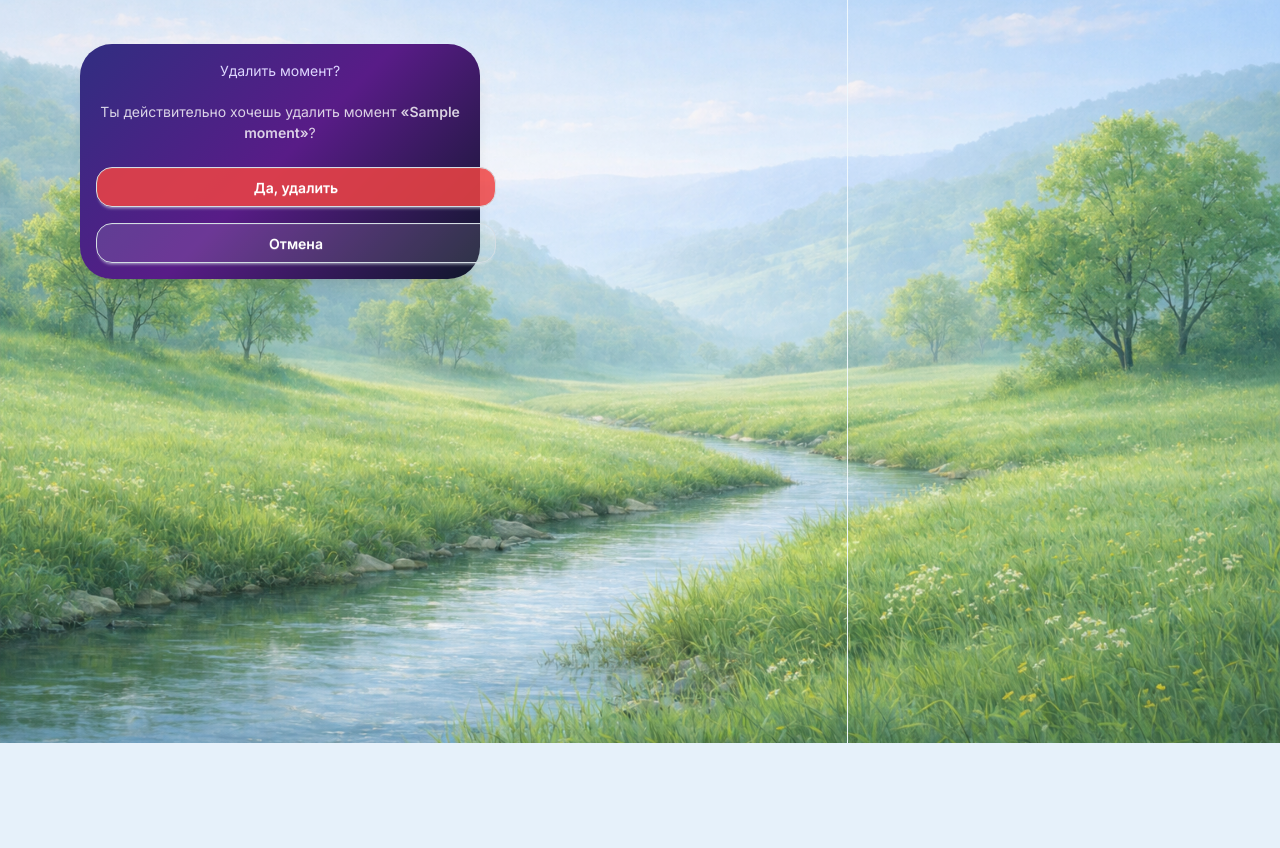
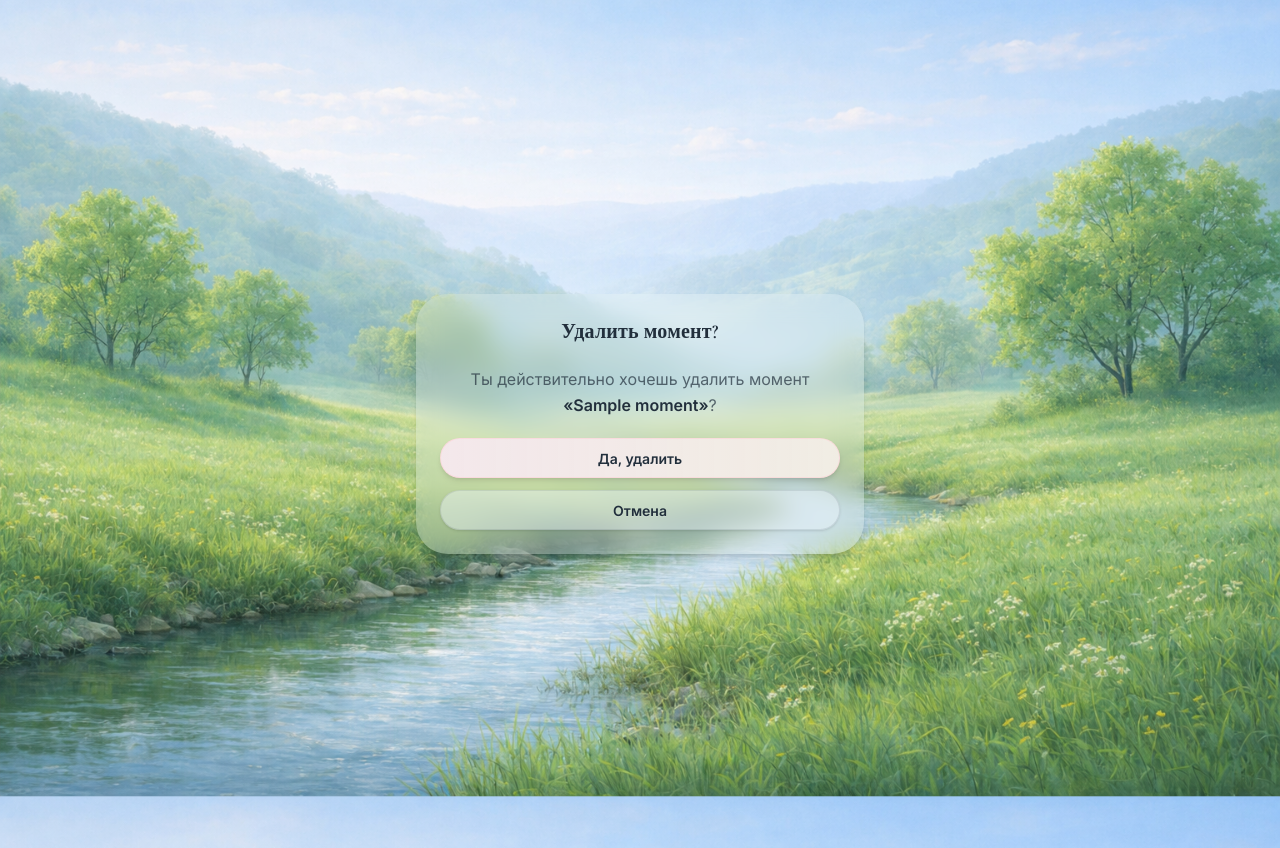
Before and after one commit to AndTiho/Moments, a Django app: page /moments/delete/1/ in a window 1280 px wide. Shown: the part 57-905 px from the top of the page. Before the commit the page ends 800 px from the top, so only its background shows below. Run offline with Django 5.2, Linux system fonts and the light colour scheme; a user stored in the database is signed in; tables that the repository leaves empty hold one stand-in row (values such as "Sample post"); style sheets or scripts are compiled from the project's sources.

Commit message:
- add inline confirmation step before deletion - align UI with project design system - fix layout and button behavior

```diff
--- a/templates/base.html
+++ b/templates/base.html
@@ -22,5 +22,6 @@
 </main>
 
 {% include "includes/footer.html" %}
+<script defer src="https://unpkg.com/alpinejs@3.x.x/dist/cdn.min.js"></script>
 </body>
 </html>
--- a/templates/moment/moment_confirm_delete.html
+++ b/templates/moment/moment_confirm_delete.html
@@ -1,31 +1,74 @@
 {% extends "base.html" %}
 
 {% block content %}
-<div class="container d-flex justify-content-center align-items-center min-vh-100 py-5">
-    <div class="card shadow-lg border-0 w-100" style="max-width: 520px; border-radius: 2rem; background: linear-gradient(135deg, #312e81, #581c87, #0f172a); color: white;">
-        <div class="card-body p-4 p-md-5 text-center">
+<div class="min-h-screen flex items-center justify-center px-4 py-10">
+    <div class="w-full max-w-md
+                rounded-[2rem]
+                bg-base-100/30 backdrop-blur-md
+                shadow-md
+                p-6
+                text-center
+                space-y-5">
 
-            <h2 class="mb-3" style="color: #ddd6fe;">
+        <h2 class="nature-title text-xl">
             Удалить момент?
         </h2>
 
-            <p class="mb-4" style="color: rgba(255,255,255,0.8);">
+        <p class="text-base-content/70 leading-relaxed">
             Ты действительно хочешь удалить момент
-                <strong>«{{ moment.title }}»</strong>?
+            <strong class="text-base-content">«{{ moment.title }}»</strong>?
         </p>
 
-            <form method="post">
+        <form method="post" class="w-full">
             {% csrf_token %}
-                <button type="submit" class="btn w-100 mb-2" style="background-color: rgba(239, 68, 68, 0.85); color: white; border-radius: 1rem;">
+
+            <div x-data="{ confirm: false }" class="space-y-3">
+
+                <template x-if="!confirm">
+                    <button type="button"
+                            @click="confirm = true"
+                            class="btn w-full rounded-full px-6
+                                   border border-rose-200/50
+                                   bg-gradient-to-r from-rose-100/60 to-orange-100/50
+                                   text-base-content shadow-md transition
+                                   hover:-translate-y-1 hover:shadow-lg
+                                   hover:border-rose-200/70
+                                   hover:from-rose-100/80 hover:to-orange-100/70">
                         Да, удалить
                     </button>
-            </form>
+                </template>
 
-            <a href="{% url 'moment:moment_detail' moment.pk %}" class="btn w-100" style="background-color: rgba(255,255,255,0.12); color: white; border-radius: 1rem;">
+                <template x-if="confirm">
+                    <div class="space-y-3">
+                        <p class="text-sm text-base-content/60">
+                            Точно удалить? Уничтожаем тот самый момент?
+                        </p>
+
+                        <button type="submit"
+                                class="btn w-full rounded-full px-6
+                                       border border-rose-200/50
+                                       bg-gradient-to-r from-rose-100/80 to-orange-100/70
+                                       text-base-content shadow-md transition
+                                       hover:-translate-y-1 hover:shadow-lg">
+                            Да, уничтожаем
+                        </button>
+                    </div>
+                </template>
+
+                <a href="{% url 'moment:moment_detail' moment.pk %}"
+                   class="btn w-full rounded-full px-6
+                          border border-base-content/10
+                          bg-base-100/45
+                          text-base-content
+                          shadow-sm transition
+                          hover:-translate-y-1 hover:shadow-md
+                          hover:bg-base-100/60">
                     Отмена
                 </a>
 
             </div>
+        </form>
+
     </div>
 </div>
 {% endblock %}
```
Lines whose indentation alone changed are shown as unchanged.
